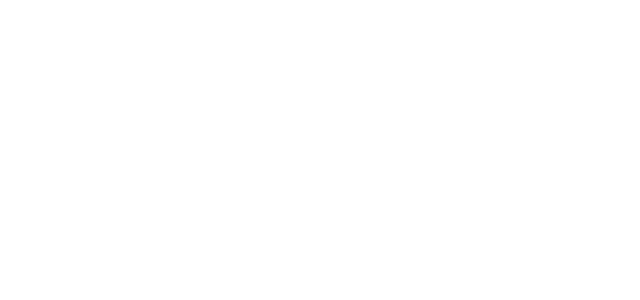
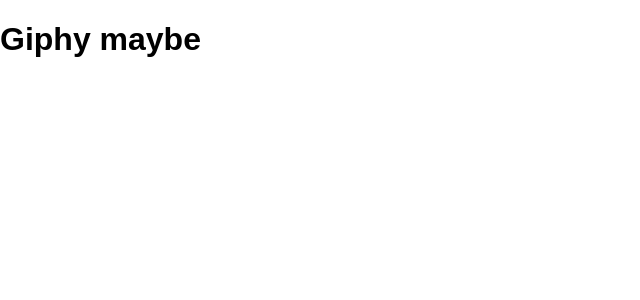
Before and after one commit to Sylv0/giphy_clone_but_its_react_probably, a React (Create React App) app: page / in a window 1280 px wide. Shown: the top 300 px of the page, without its empty margins (0-640 px from the left). Built offline with nearby package versions, Linux system fonts and the light colour scheme.

Commit message:
Added head

```diff
--- a/src/App.js
+++ b/src/App.js
@@ -1,12 +1,15 @@
 import React, { Component } from 'react';
+
+import Head from "./Head";
+
 import './App.css';
 
 class App extends Component {
   render() {
     return (
-      <div className="App">
-
-      </div>
+      <main className="App">
+        <Head />
+      </main>
     );
   }
 }
--- /dev/null
+++ b/src/Head/index.jsx
@@ -0,0 +1,14 @@
+import React, { Component } from 'react';
+
+class Head extends Component {
+
+    render() {
+        return (
+            <div>
+                <h1>Giphy maybe</h1>
+            </div>
+        );
+    }
+}
+
+export default Head;
```
